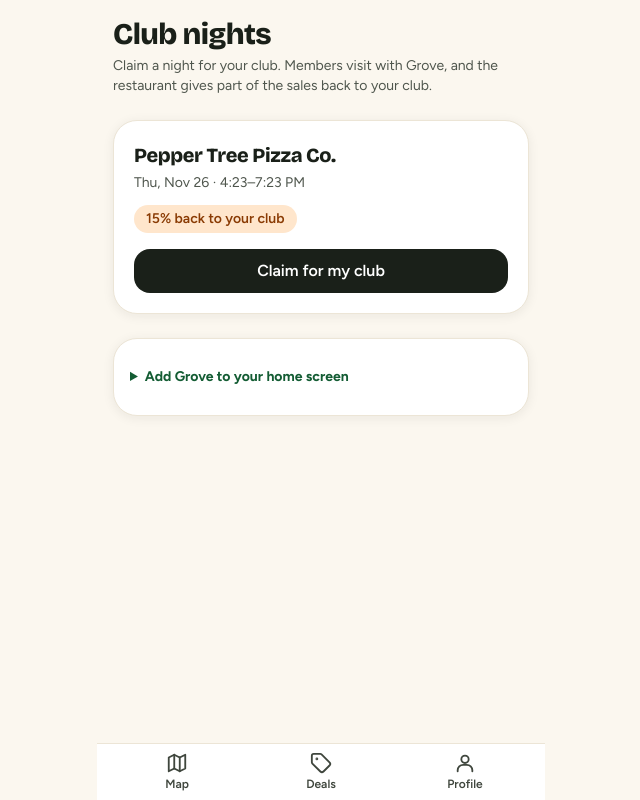
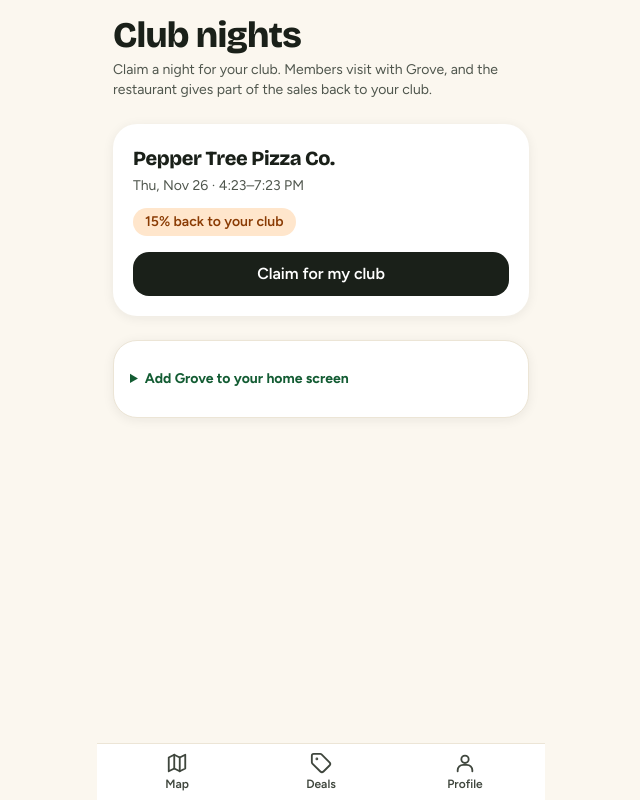
Before and after one commit to MosesfromSinai/Grove, a Next.js app: page /club-nights in a window 1280 px wide. Shown: the whole page, without its empty margins (319-959 px from the left). Built offline with nearby package versions, Linux system fonts and the light colour scheme.

Commit message:
align club night cards

```diff
--- a/components/student/club-night-claimed.tsx
+++ b/components/student/club-night-claimed.tsx
@@ -46,7 +46,7 @@ export function ClubNightClaimed({ claimed }: { claimed: Claimed }) {
         {nightDateLabel(night.night_date)} · {timeWindowLabel(night.start_time, night.end_time)} · {night.giveback}
       </p>
 
-      <div className="mt-6 rounded-card border border-border bg-surface p-5 shadow-card">
+      <div className="mt-6 rounded-card bg-surface p-5 shadow-card">
         <p className="text-sm text-ink-muted">Share this link with your members</p>
         <p className="mt-1 break-all font-semibold">{url}</p>
         <div className="mt-4 flex gap-3">
--- a/components/student/club-nights.tsx
+++ b/components/student/club-nights.tsx
@@ -87,7 +87,7 @@ export function ClubNights() {
 
   return (
     <div>
-      <h1 className="text-3xl">Club nights</h1>
+      <h1 className="text-4xl">Club nights</h1>
       <p className="mt-1 text-sm text-ink-muted">
         Claim a night for your club. Members visit with Grove, and the restaurant gives part of the sales back to your club.
       </p>
@@ -97,7 +97,7 @@ export function ClubNights() {
       ) : (
         <ul className="mt-6 space-y-4">
           {nights.map((night) => (
-            <li key={night.id} className="rounded-card border border-border bg-surface p-5 shadow-card">
+            <li key={night.id} className="rounded-card bg-surface p-5 shadow-card">
               <h2 className="text-xl">{night.business_name}</h2>
               <p className="mt-1 text-sm text-ink-muted">
                 {nightDateLabel(night.night_date)} · {timeWindowLabel(night.start_time, night.end_time)}
```
Also changed, not shown: 1 other file (tests, documents, lock files or other folders).
